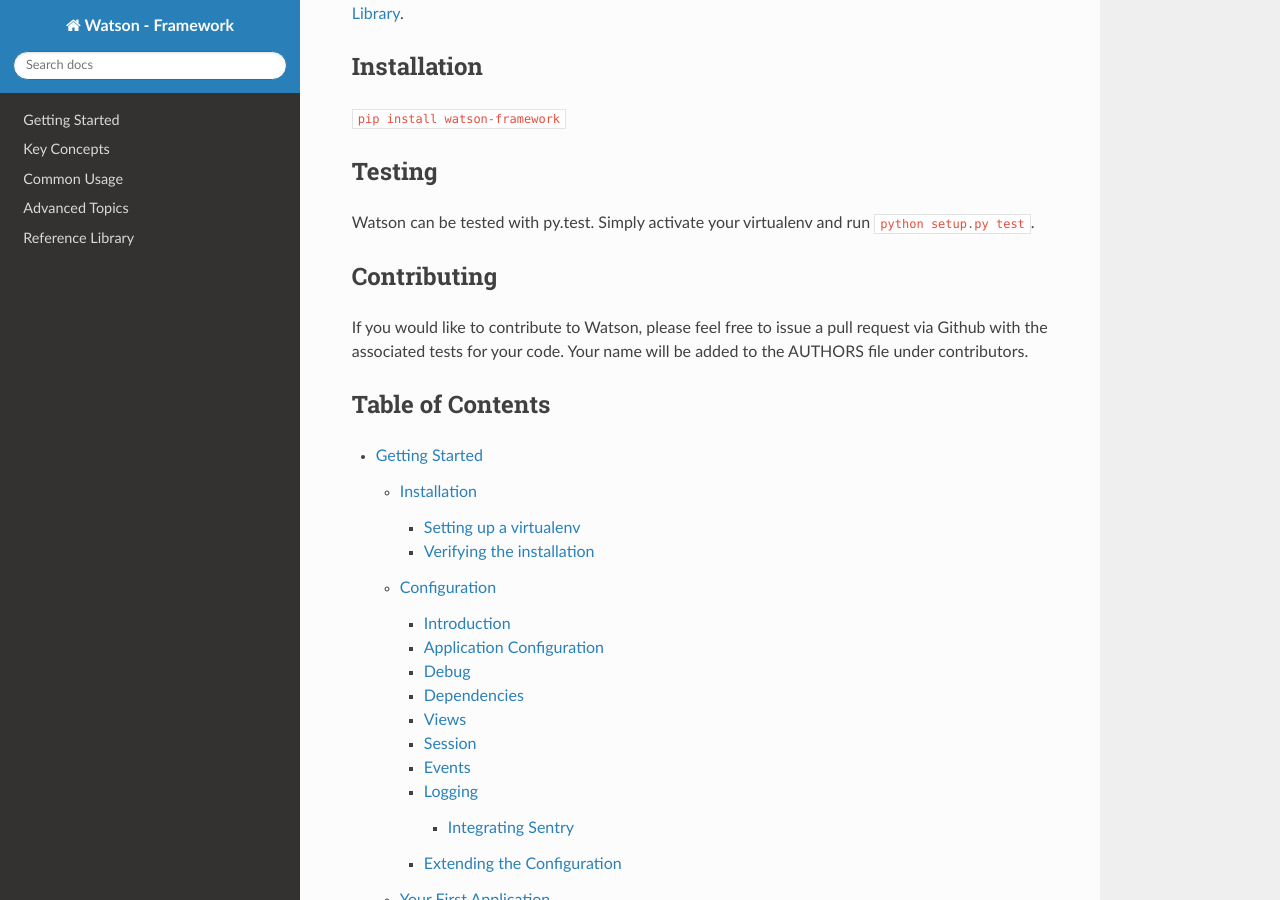
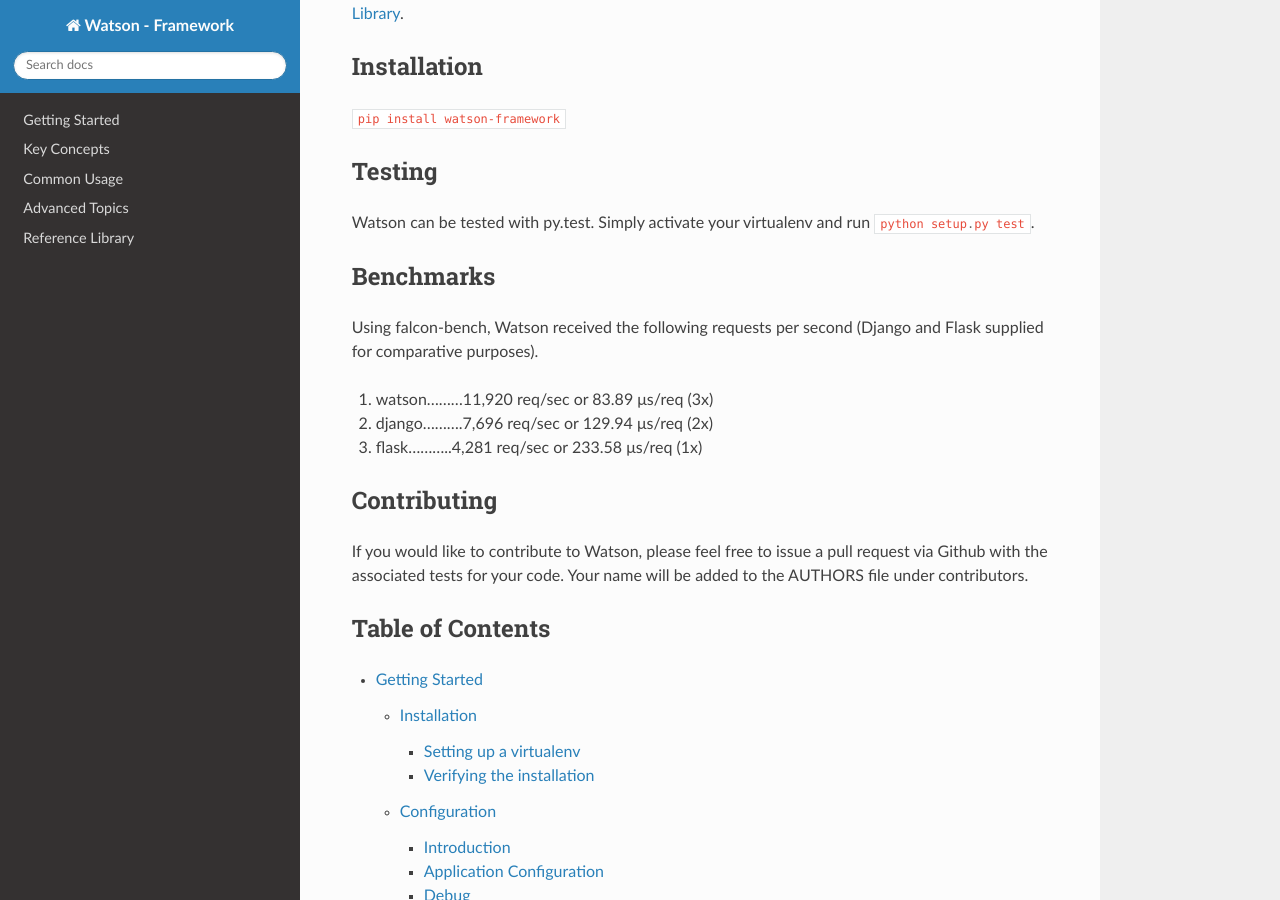
Before and after one commit to watsonpy/watson-framework, a Sphinx documentation site: the page built from docs/index.rst, in a window 1280 px wide and 900 px high, scrolled down 926 px. Built offline with Sphinx 7.4.7 and the Read the Docs theme 2.0.0, drawn with Linux system fonts in a browser that asks for light colours; the version number could not be read and is left out.

Commit message:
Updated docs to include some simple benchmark stats

```diff
--- a/docs/index.rst
+++ b/docs/index.rst
@@ -58,6 +58,15 @@
 
 Watson can be tested with py.test. Simply activate your virtualenv and run :python:`python setup.py test`.
 
+Benchmarks
+----------
+
+Using falcon-bench, Watson received the following requests per second (Django and Flask supplied for comparative purposes).
+
+1. watson.........11,920 req/sec or 83.89 μs/req  (3x)
+2. django..........7,696 req/sec or 129.94 μs/req (2x)
+3. flask...........4,281 req/sec or 233.58 μs/req (1x)
+
 Contributing
 ------------
 
```
Also changed, not shown: README.rst (+10 -0 lines), 1 other file.
